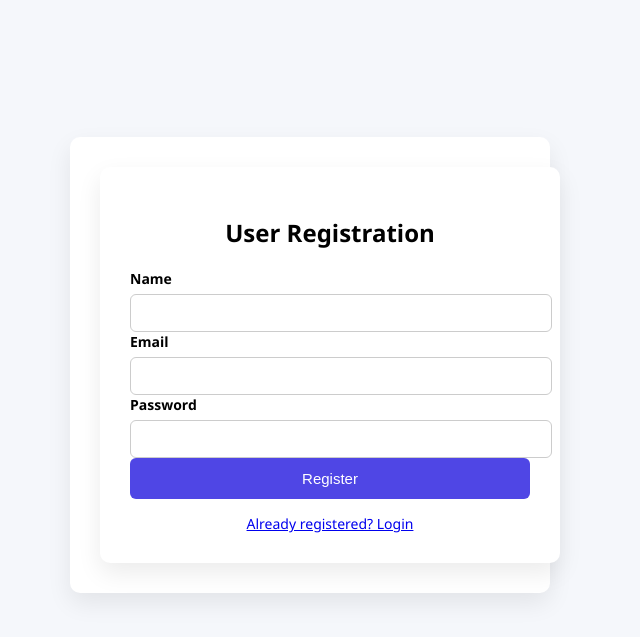
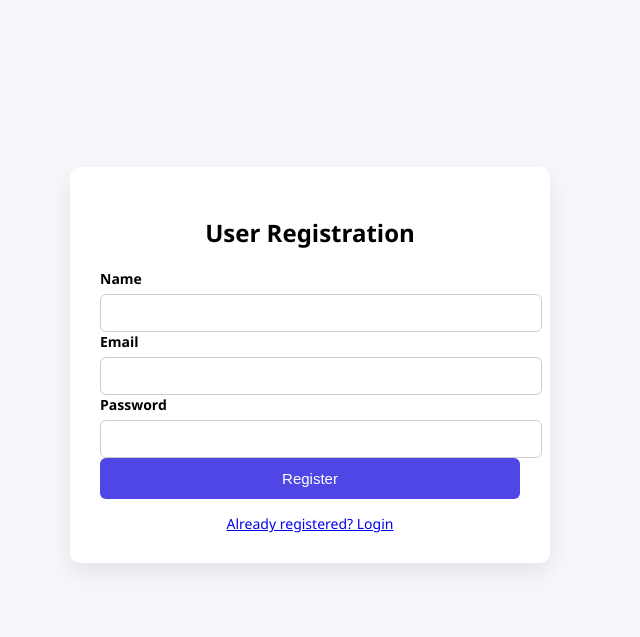
Before and after one commit to SSD1807/placement-tracker, a Flask app: page /register in a window 1280 px wide. Shown: the part 63-700 px from the top of the page, without its empty margins (330-970 px from the left). Run offline with Flask 3, Linux system fonts and the light colour scheme.

Commit message:
Fix auth UI: remove nested cards

```diff
--- a/templates/login.html
+++ b/templates/login.html
@@ -12,7 +12,6 @@
 
 <div class="auth-page">
     <div class="card auth-card">
-<div class="card">
         <h2>User Login</h2>
 
         <form method="POST">
@@ -30,7 +29,6 @@
         </div>
     </div>
 </div>
-</div>
 
 </body>
 </html>
--- a/templates/register.html
+++ b/templates/register.html
@@ -11,7 +11,6 @@
 </div>
 <div class="auth-page">
     <div class="card auth-card">
-<div class="card">
         <h2>User Registration</h2>
 
         <form method="POST">
@@ -32,7 +31,6 @@
         </div>
     </div>
 </div>
-</div>
 
 </body>
 </html>
```
Lines whose indentation alone changed are shown as unchanged.
